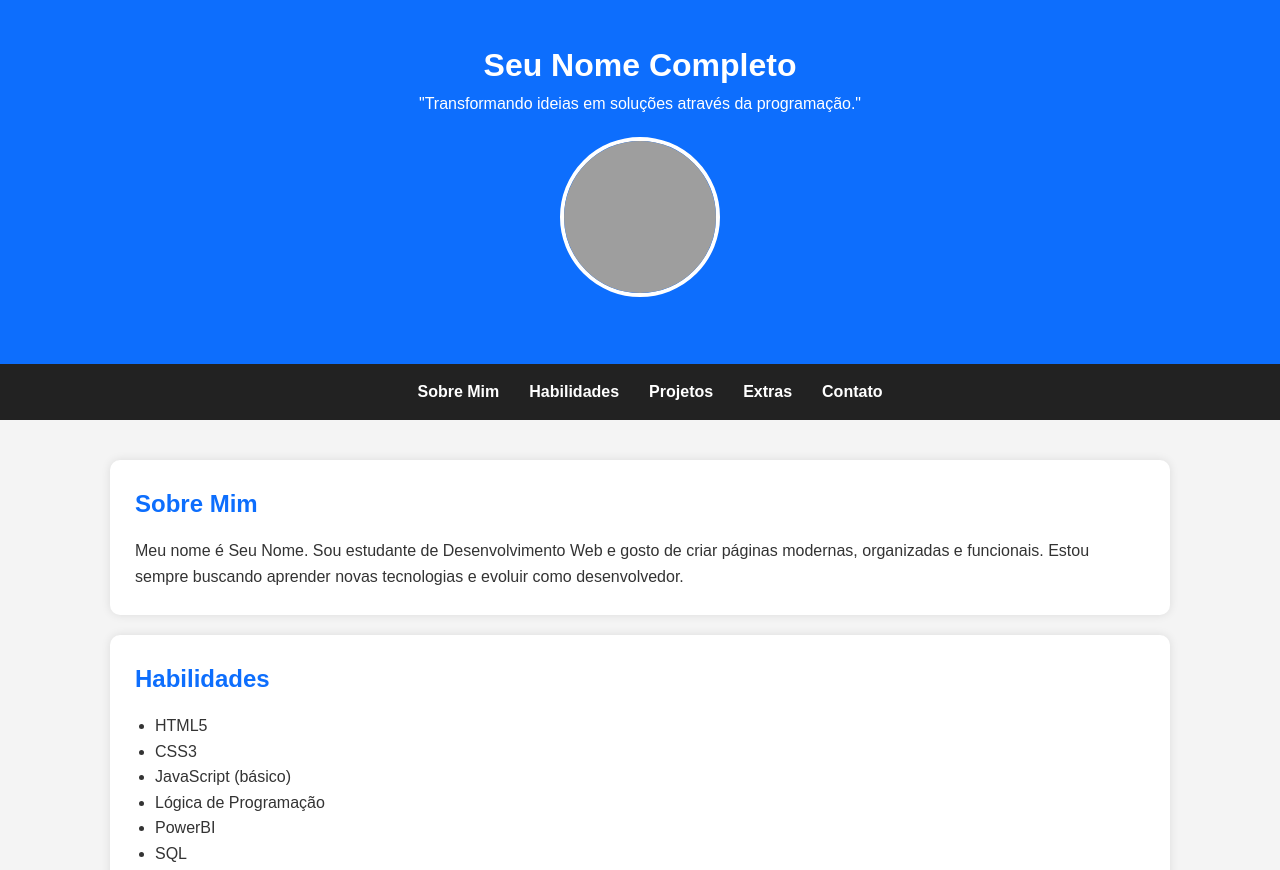
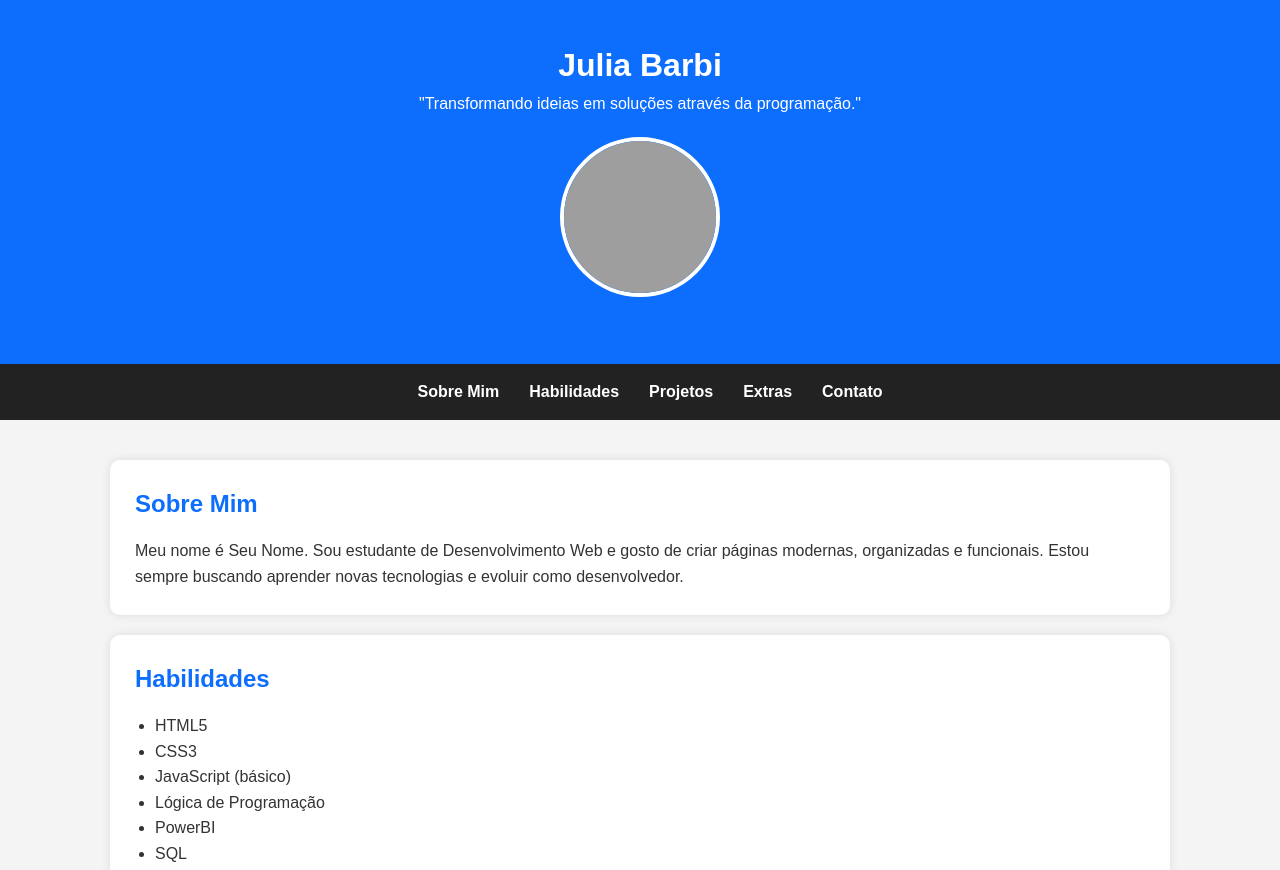
Before and after one commit to Julia-Barbi/apresentacao, a plain HTML site: page index.html in a window 1280 px wide. Shown: the top 870 px of the page. Drawn offline with Linux system fonts and the light colour scheme; grey boxes are pictures that could not be loaded.

Commit message:
Update index.html

```diff
--- a/index.html
+++ b/index.html
@@ -137,7 +137,7 @@
 <body>
 
 <header>
-    <h1>Seu Nome Completo</h1>
+    <h1>Julia Barbi</h1>
 
     <p>"Transformando ideias em soluções através da programação."</p>
 
```
